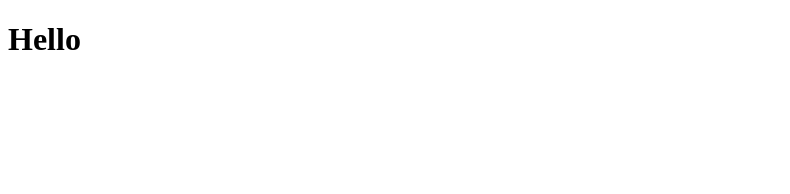
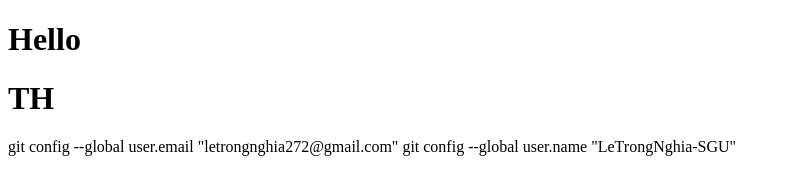
Before and after one commit to mphat-phan/encrypt-web, a plain HTML site: page index.html in a window 1280 px wide. Shown: the whole page, without its empty margins (0-790 px from the left). Drawn offline with Linux system fonts and the light colour scheme.

Commit message:
Thu Hiền xinh đẹp

```diff
--- a/index.html
+++ b/index.html
@@ -8,5 +8,8 @@
 </head>
 <body>
     <h1>Hello</h1>
+    <h1>TH</h1>
+    git config --global user.email "letrongnghia272@gmail.com"
+    git config --global user.name "LeTrongNghia-SGU"
 </body>
 </html>
```
